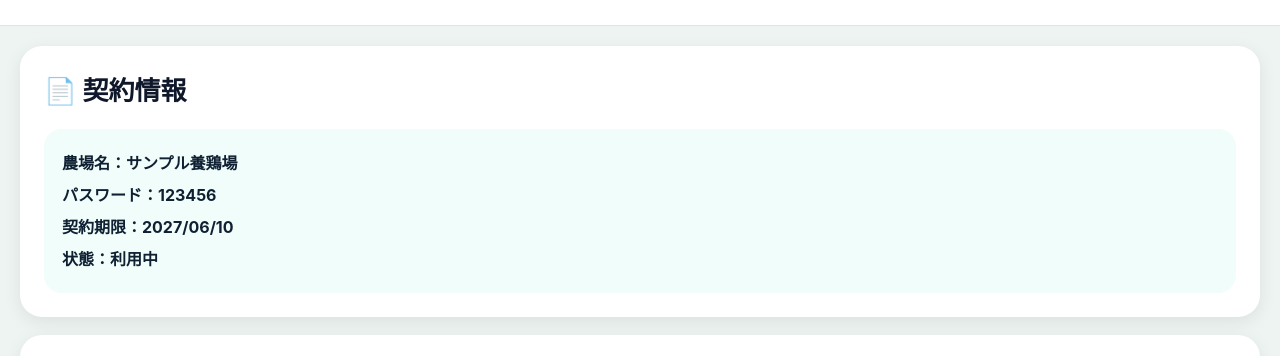
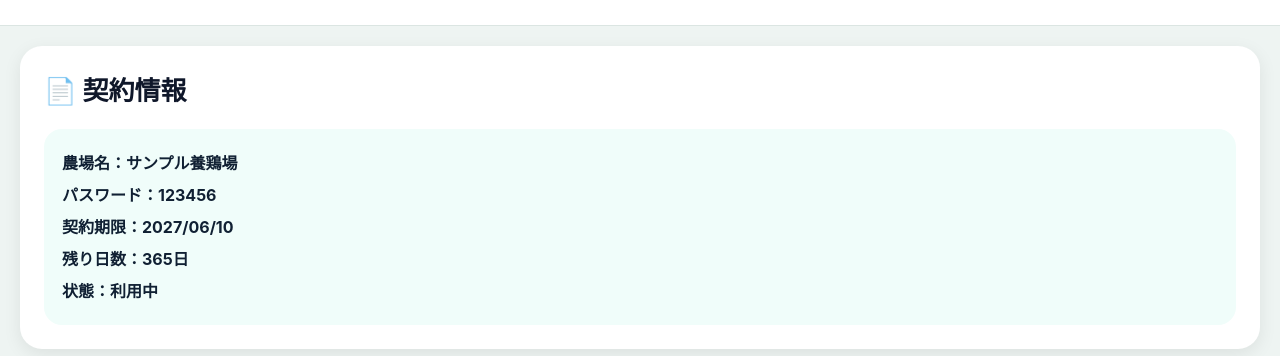
Before and after one commit to 230323mugikawaii-pixel/poultry-alert-system, a plain HTML site: page index.html in a window 1280 px wide. Both pictures are taken after a click on the button "📄 契約". Shown: the part 103-459 px from the top of the page. Drawn offline with Linux system fonts and the light colour scheme.

Commit message:
Update index.html

```diff
--- a/index.html
+++ b/index.html
@@ -151,6 +151,7 @@ input,textarea{
       農場名：サンプル養鶏場<br>
       パスワード：123456<br>
       契約期限：2027/06/10<br>
+      残り日数：365日<br>
       状態：利用中
     </div>
   </div>
```
